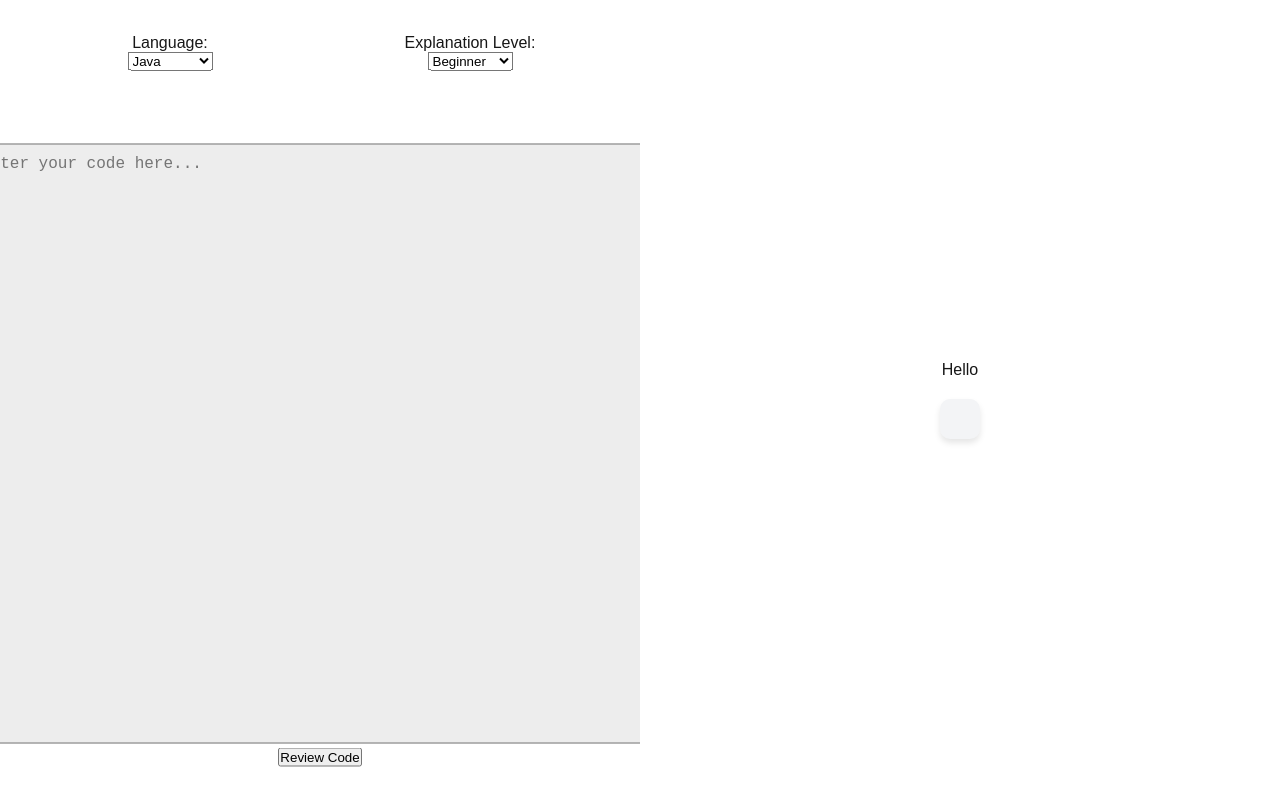
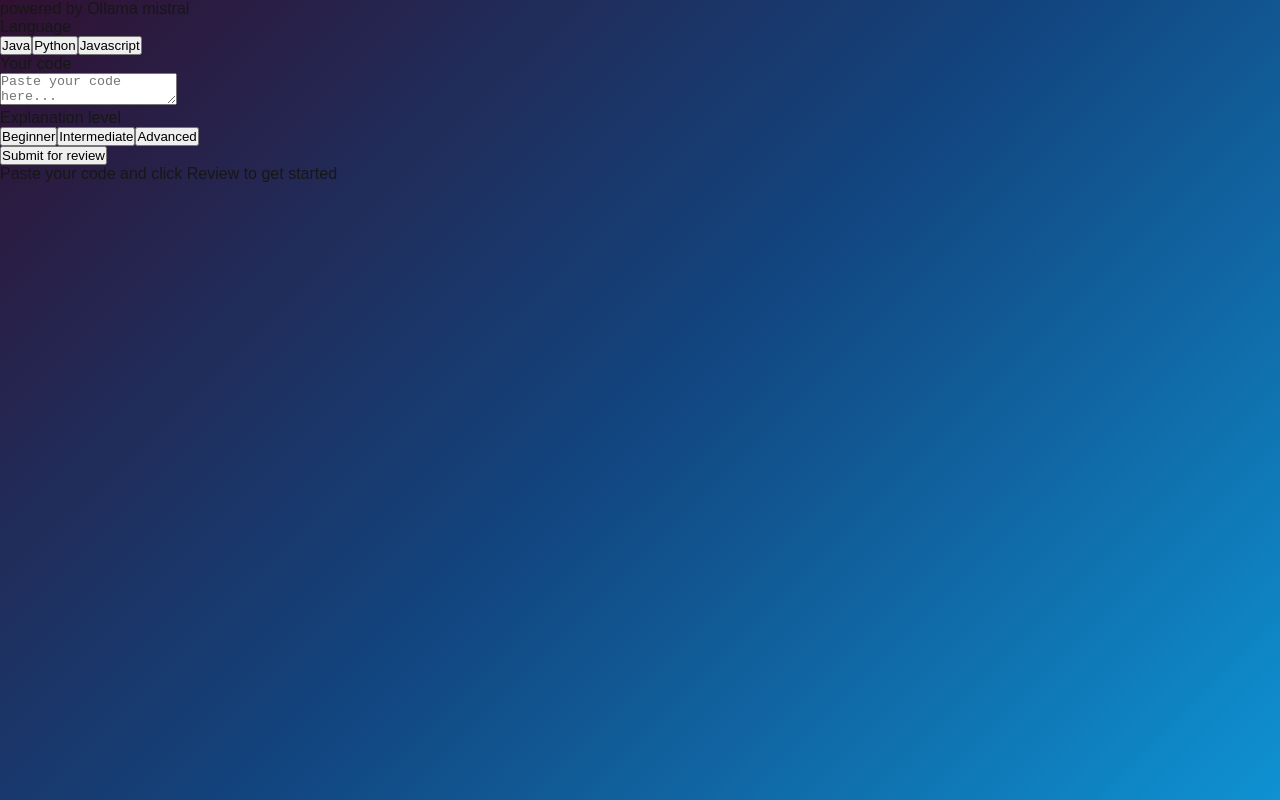
Before and after one commit to haliwecc/code-reviewer, a Next.js app: page / in a window 1280 px wide. Built offline with nearby package versions, Linux system fonts and the light colour scheme.

Commit message:
Improve frontend

```diff
--- a/app/globals.css
+++ b/app/globals.css
@@ -10,54 +10,7 @@
   }
 }
 
-.split{/*Reference: https://www.w3schools.com/howto/tryit.asp?filename=tryhow_css_split_screen*/
-  height: 100%;
-  width: 50%;
-  position:fixed;
-  z-index:1;
-  top:0;
-  overflow-x:hidden;
-  padding-top:20px;
-}
-.ai{
-  right:0;
-}
-.user{
-  left:0;
-}
-.result{
-  background-color:#f3f4f6;
-  padding:20px;
-  border-radius:10px;
-  box-shadow:0 4px 6px rgba(0,0,0,0.1);
-  margin-top:20px;
-  color:black;
-}
 
-
-.split user,textarea {
-  background-color:#ededed;
-  width: 700px;
-  height: 600px;
-  padding: 10px;
-  margin-top: 10px;
-  font-size: 16px;
-}
-
-.split user,.user-option{
-  display: inline-block;
-  width: 300px;
-  height: 100px;
-  gap: 500px;
-}
-
-.centered {
-  position: absolute;
-  top: 50%;
-  left: 50%;
-  transform: translate(-50%, -50%);
-  text-align: center;
-}
 
 html {
   height: 100%;
@@ -74,7 +27,7 @@ body {
   display: flex;
   flex-direction: column;
   color: var(--foreground);
-  background: var(--background);
+  background: linear-gradient(135deg, #311131 0%, #12447E 50%, #0E92D2 100%);
   font-family: Arial, Helvetica, sans-serif;
   -webkit-font-smoothing: antialiased;
   -moz-osx-font-smoothing: grayscale;
--- a/app/page.js
+++ b/app/page.js
@@ -36,50 +36,135 @@ export default function Home() {
     setLoading(false);
   }
 
+  const divideResponse = (text) => {//A function that recieves the AI response(text)
+    const extract = (heading) => {//Function that extracts sections like bugs and improvements based on the heading
+      const regex = new RegExp('${heading}:\\s*([\\s\\s]*?)(?=\\n[A-Z]+:|$)', "i");//Build a regex to find the section based on the heading
+      const match = text.match(regex);//Runs a regex on the AI response
+      if (!match) {//If it doesnt exist return an empty array
+        return [];
+      }
+      return match[1]//Return the matched section, split it into lines, remove bullet points,*,- and trim whitespace
+        .split("\n")
+        .map(l => l.replace(/^[-*•]\s*/, "").trim())
+        .filter(Boolean);//Remove empty lines
+    };
+
+    const fullMatch = text.match(/FULL REVIEW:\s*([\s\S]*?)$/i);//Extract the full review section if it exists
+    return {
+      bugs: extract("BUGS"),
+      improvements: extract("IMPROVEMENTS"),
+      fullReview: fullMatch ? fullMatch[1].trim() : text,
+    };
+  };
+
   return (
     <>
-      <main >
-        <div className="split user">
-          <div className="centered">
+      <nav>
+        <div className="nav">powered by Ollama mistral</div>
+      </nav>
 
-            <div className="user-option">
-              <p>Language:</p>
-              <select value={language} onChange={(event) => setLanguage(event.target.value)} id="languages">
-                <option value="java">Java</option>
-                <option value="python">Python</option>
-                <option value="javascript">JavaScript</option>
-              </select>
+      <main className="layout">
+        <div className="left">
+
+          <div className="label">Language</div>
+          <div className="chip-row">
+            {["java", "python", "javascript"].map(l => (
+              <button
+                key={l}
+                className={`chip ${language === l ? "active" : ""}`}
+                onClick={() => setLanguage(l)}>
+                {l.charAt(0).toUpperCase() + l.slice(1)}
+              </button>
+            ))}
+          </div>
+
+          <div className="label">Your code</div>
+          <textarea
+            value={code}
+            onChange={e => setCode(e.target.value)}
+            placeholder="Paste your code here..."
+          />
+
+           <div className="label">Explanation level</div>
+          <div className="chip-row">
+            {["beginner", "intermediate", "advanced"].map(l => (
+              <button
+                key={l}
+                className={`chip ${level === l ? "active" : ""}`}
+                onClick={() => setLevel(l)}>
+                {l.charAt(0).toUpperCase() + l.slice(1)}
+              </button>
+            ))}
+          </div>
+
+          <button className="submit" onClick={handleSubmit} disabled={loading}>
+            {loading ? "Reviewing..." : "Submit for review"}
+          </button>
+
+          <div className="right">
+            {!result && !loading && (
+            <div className="empty-state">
+              Paste your code and click Review to get started
             </div>
+          )}
+          </div>
 
-            <div className="user-option">
-              <p>Explanation Level:</p>
-              <select value={level} onChange={(event) => setLevel(event.target.value)} id="levels">
-                <option value="beginner">Beginner</option>
+           {loading && (
+            <div className="loading-text">
+              Thinking...
+            </div>
+          )}
 
-                <option value="intermediate">Brief</option>
+ {result?.error && (
+            <div className="empty-state" style={{color:"#ffaaaa"}}>
+              {result.error}
+            </div>
+          )}
 
-                <option value="advanced">Interesting</option>
+          {result && !result.error && (
+            <>
+            {result.bugs.length > 0 && (
+                <div>
+                  <div className="sec-title">Bugs found</div>
+                  {result.bugs.map((bug, i) => (
+                    <div key={i} className="bug-item">
+                      <div className="bug-dot"></div>
+                      <div className="bug-text">{bug}</div>
+                    </div>
+                  ))}
+                </div>
+              )}
 
-              </select>
-            </div>
+{result.bugs.length === 0 && (
+                <div>
+                  <div className="sec-title">Bugs found</div>
+                  <div className="bug-item">
+                    <div className="bug-text">
+                      No bugs found!
+                    </div>
+                  </div>
+                </div>
+              )}
 
-            <textarea value={code} onChange={(event) => setCode(event.target.value)} placeholder="Enter your code here..." />
+ {result.improvements.length > 0 && (
+                <div>
+                  <div className="sec-title">Improvements</div>
+                  {result.improvements.map((imp, i) => (
+                    <div key={i} className="imp-item">
+                      <div className="imp-text">{imp}</div>
+                    </div>
+                  ))}
+                </div>
+              )}
 
-            <button onClick={handleSubmit} className="submit-button" disabled={loading}>
-              {loading ? "Reviewing..." : "Review Code"}
-            </button>
-          </div>
-        </div>
-
-        <div className="split ai">
-          <div className="centered">
-            <p>Hello</p>
-            {loading && <p>Loading...</p>}
-            <div className="result">{result}</div>
-          </div>
+              <div>
+                <div className="sec-title">Full review</div>
+                <div className="full-review">{result.full}</div>
+              </div>
+            </>
+          )}
         </div>
       </main>
-
     </>
   );
 }
```
